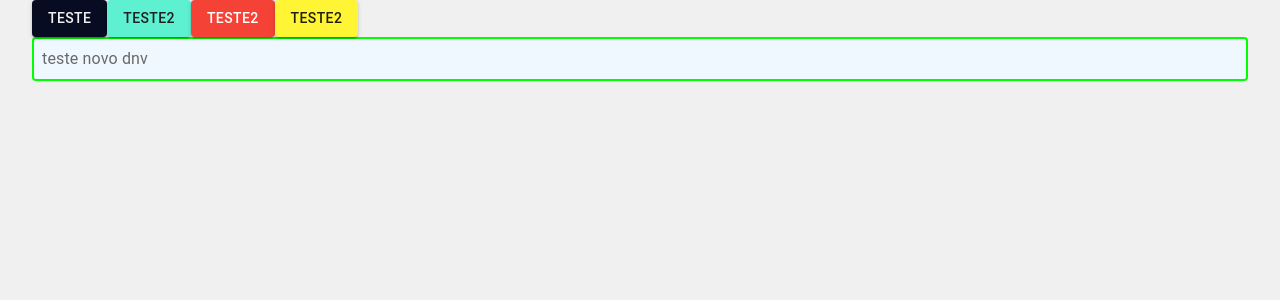
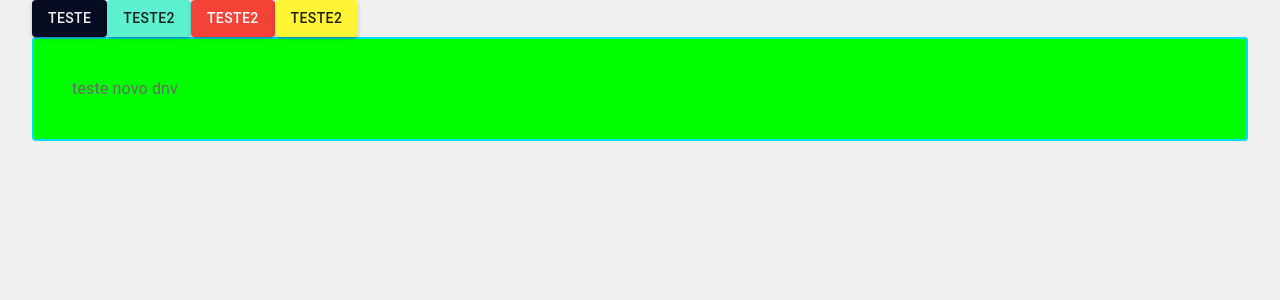
Before and after one commit to caldeira-leonardo/teste-deslocamento, a Next.js app: page / in a window 1280 px wide. Shown: the top 300 px of the page. Built offline with nearby package versions, Linux system fonts and the light colour scheme.

Commit message:
fix(style): switched to emotion

```diff
--- a/src/components/Teste/styleTeste.ts
+++ b/src/components/Teste/styleTeste.ts
@@ -1,8 +1,8 @@
-import { styled } from '@mui/system';
+import styled from '@emotion/styled';
 
-export const MyComponent = styled('div')({
-  backgroundColor: 'aliceblue',
-  padding: 8,
-  borderRadius: 4,
-  border: '2px solid #0f0',
-});
+export const MyComponent = styled.div`
+  background-color: #0f0;
+  padding: 38px;
+  border-radius: 4px;
+  border: 2px solid #0df;
+`;
```
